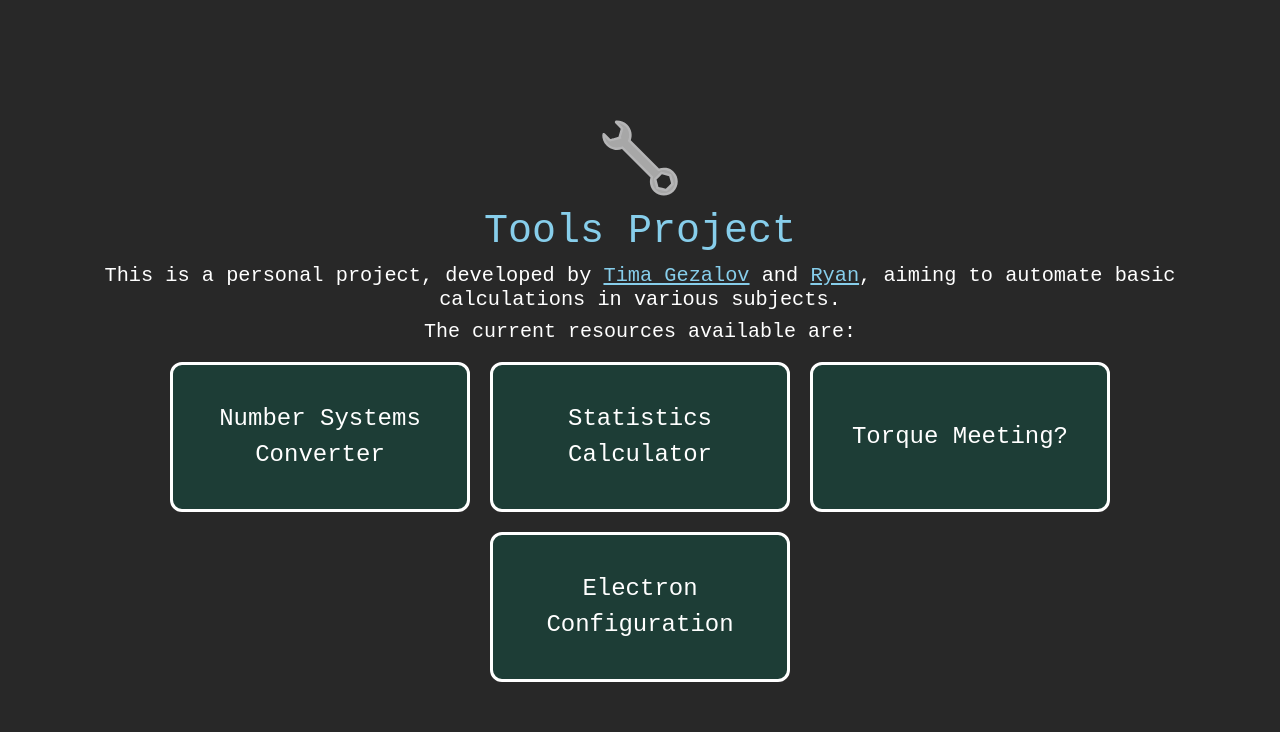
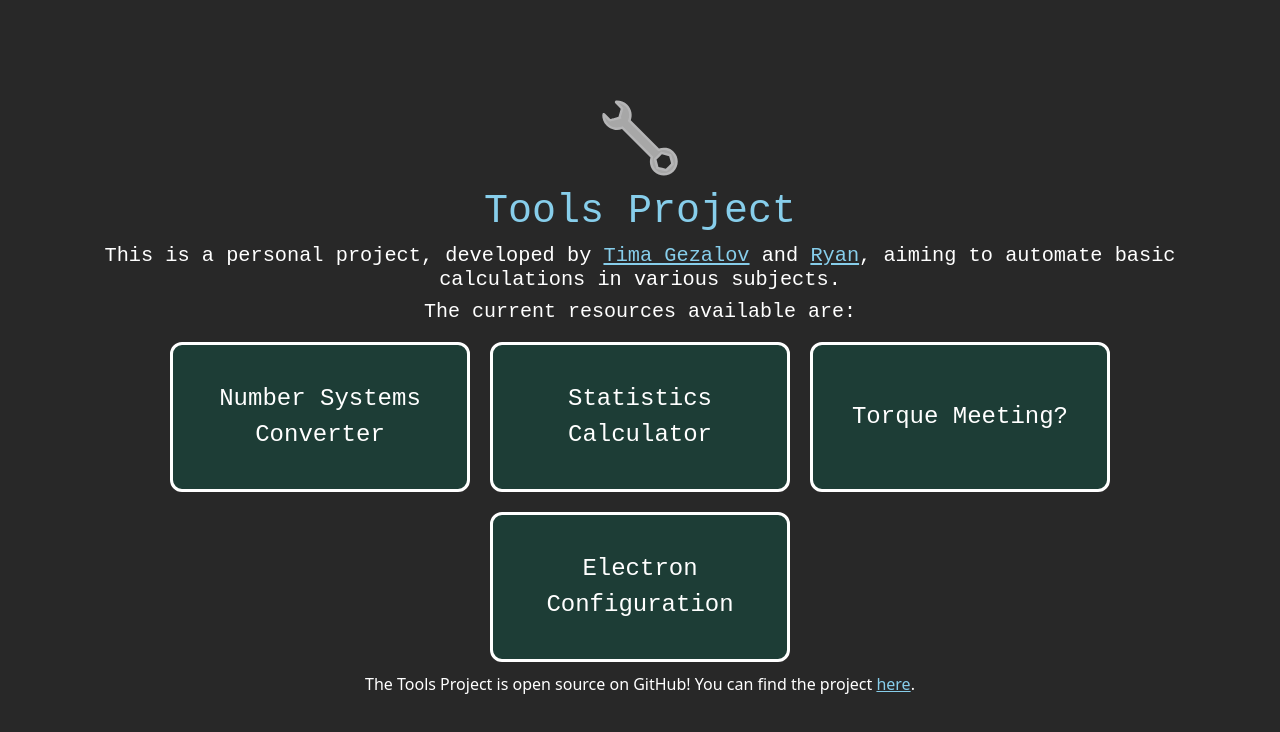
Before and after one commit to TimaGez/tools-project, a React (Vite) app: page /#/ in a window 1280 px wide. Shown: the top 732 px of the page. Built offline with nearby package versions, Linux system fonts and the light colour scheme.

Commit message:
small change to home

```diff
--- a/src/pages/Home.jsx
+++ b/src/pages/Home.jsx
@@ -22,6 +22,8 @@ export default function Home() {
             <Link to="/electron-config">
                 <button className='home-buttons'>Electron Configuration</button>
             </Link>
+
+            <p>The Tools Project is open source on GitHub! You can find the project <a href="https://github.com/timagez/tools-project">here</a>.</p>
         </>
     )
 }
```
